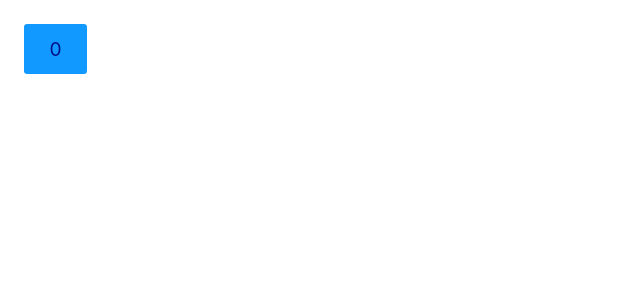
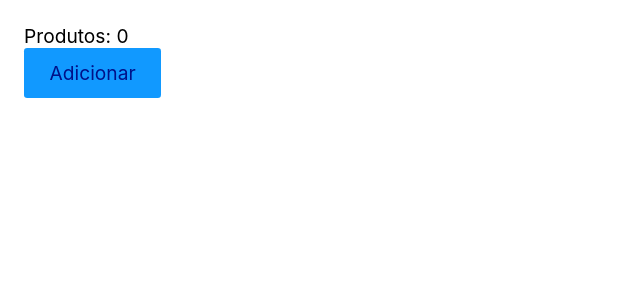
Before and after one commit to WisleyAraujo/ReactCompleto, a React (Vite) app: page / in a window 1280 px wide. Shown: the top 300 px of the page, without its empty margins (0-640 px from the left). Built offline with nearby package versions, Linux system fonts and the light colour scheme.

Commit message:
aprendendo useContext

```diff
--- a/src/App.jsx
+++ b/src/App.jsx
@@ -1,10 +1,12 @@
 import "./App.css";
-import UseMemoria from "./components/UseMemoria.jsx";
+import Produtos from "./components/Produtos.jsx";
+import { GlobalStorage } from "./components/GlobalContext.jsx";
+
 function App() {
   return (
-    <div>
-      <UseMemoria/>
-    </div>
+    <GlobalStorage>
+      <Produtos />
+    </GlobalStorage>
   );
 }
 
--- /dev/null
+++ b/src/components/GlobalContext.jsx
@@ -0,0 +1,20 @@
+import React, { useState } from "react";
+
+export const GlobalContext = React.createContext();
+
+export const GlobalStorage = ({ children }) => {
+  const [contar, setContar] = useState(0);
+
+  function addUm() {
+    return setContar((contar) => contar + 1);
+  }
+  function addDois() {
+    return setContar((contar) => contar + 2);
+  }
+
+  return (
+    <GlobalContext.Provider value={{ contar, addUm, addDois }}>
+      {children}
+    </GlobalContext.Provider>
+  );
+};
--- /dev/null
+++ b/src/components/Produtos.jsx
@@ -0,0 +1,16 @@
+import React from "react";
+import { GlobalContext, GlobalStorage } from "./GlobalContext.jsx";
+
+function Produtos() {
+  const global = React.useContext(GlobalContext);
+
+  return (
+    <div>
+      Produtos: {global.contar}
+      <br />
+      <button onClick={() => global.addDois()}>Adicionar</button>
+    </div>
+  );
+}
+
+export default Produtos;
```
